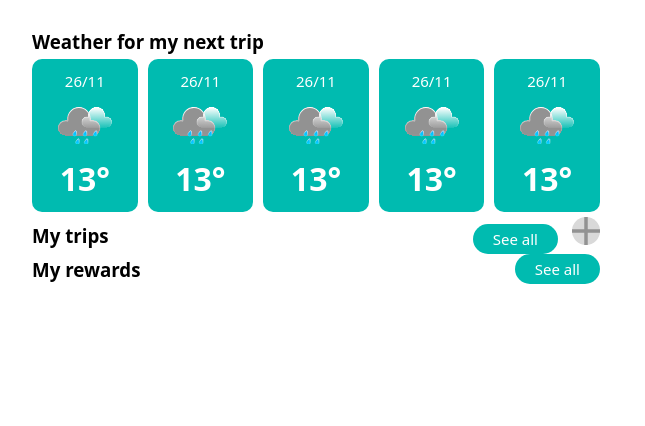
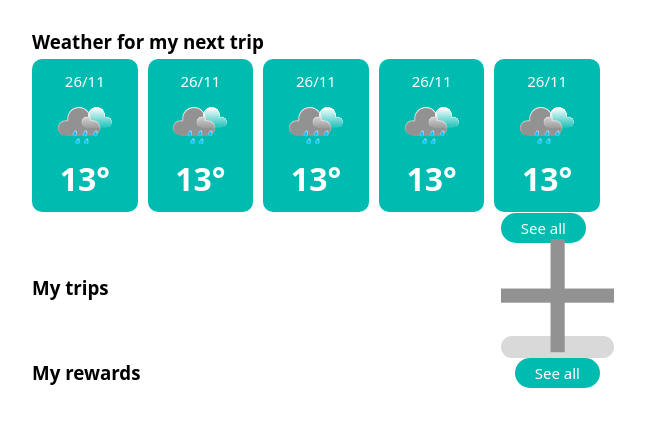
Before and after one commit to nicopicchio/flylight, a React (Create React App) app: page /home in a window 1280 px wide. Shown: the top 426 px of the page, without its empty margins (324-969 px from the left). Built offline with nearby package versions, Linux system fonts and the light colour scheme.

Commit message:
Changed buttons to links

```diff
--- a/src/pages/Home/Home.jsx
+++ b/src/pages/Home/Home.jsx
@@ -1,4 +1,5 @@
 import React from 'react';
+import { Link } from 'react-router-dom';
 import './Home.css';
 import Weather from '../../components/Weather/Weather';
 import {ReactComponent as PlusIcon} from '../../assets/Plus_icon.svg';
@@ -22,8 +23,8 @@ export default function Home() {
         <div className="home__my-trips__header">
           <h3 className="home__my-trips__title">My trips</h3>
           <div className="home__my-trips__buttons">
-            <button className="home__my-trips__button--see-all button-turquoise button-turquoise--small">See all</button>
-            <button className="home__my-trips__button--add-trip button-grey"><PlusIcon /></button>
+            <Link to="/my-trips-summary" className="home__my-trips__button--see-all button-turquoise button-turquoise--small">See all</Link>
+            <Link to="/add-trip" className="home__my-trips__button--add-trip button-grey"><PlusIcon /></Link>
           </div>
         </div>
         <div className="home__my-trips__items">
@@ -34,7 +35,7 @@ export default function Home() {
       <div className="home__my-rewards">
         <div className="home__my-rewards__header">
           <h3 className="home__my-rewards__title">My rewards</h3>
-          <button className="home__my-rewards__button--see-all button-turquoise button-turquoise--small">See all</button>
+          <Link to="/my-rewards" className="home__my-rewards__button--see-all button-turquoise button-turquoise--small">See all</Link>
         </div>
         {/* reward level item */}
       </div>
```
